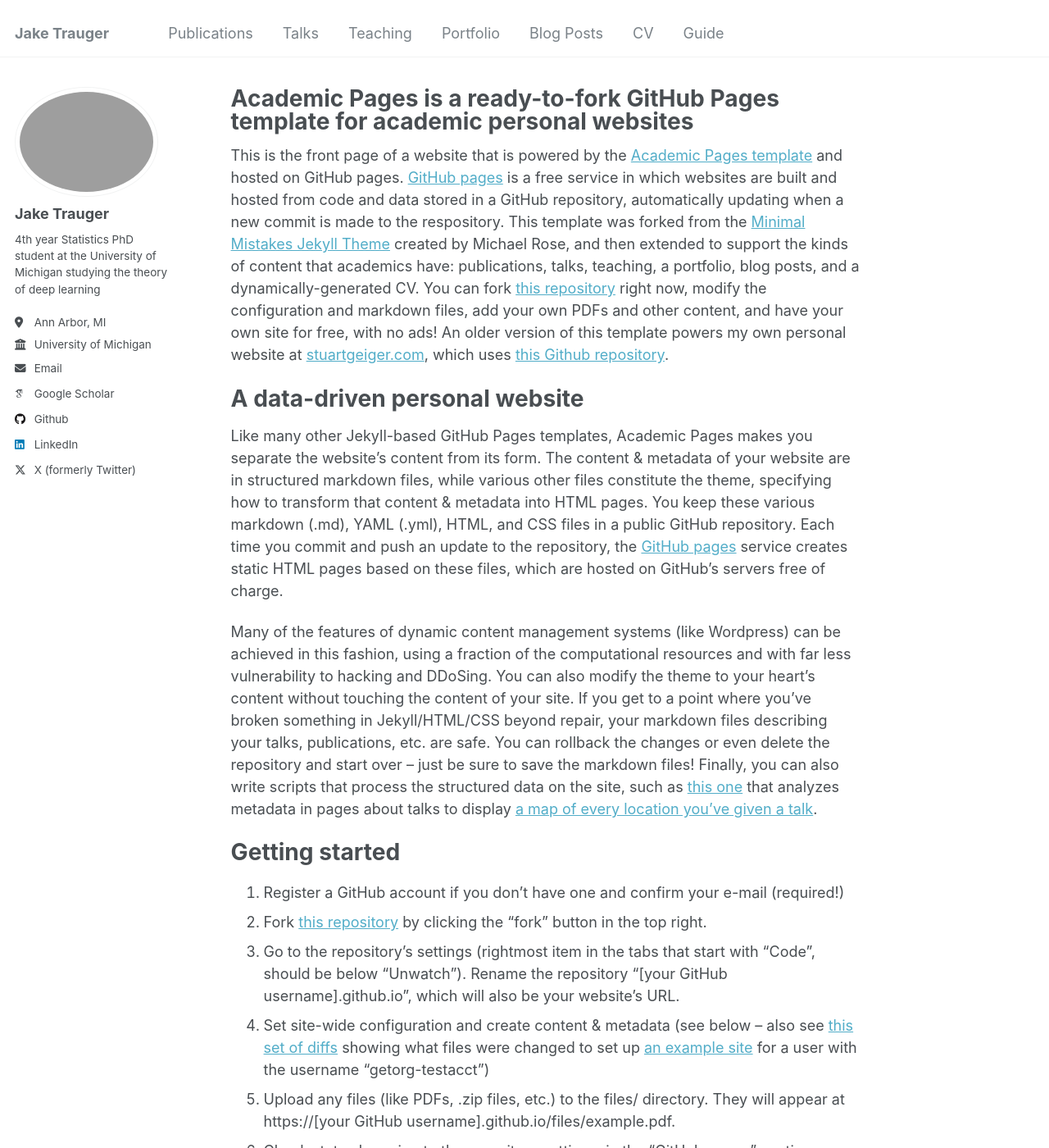
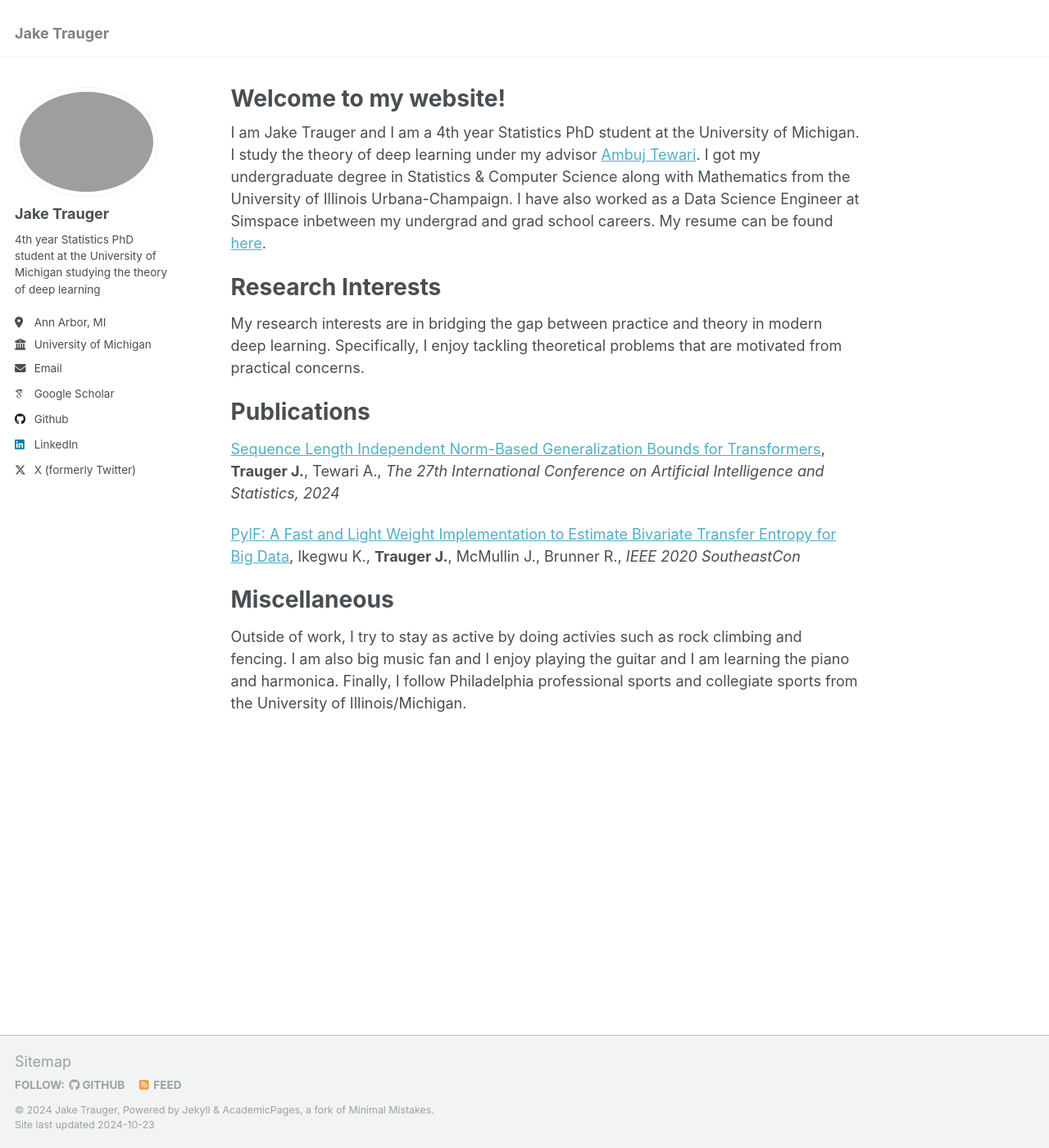
Before and after one commit to traugerjacob/traugerjacob.github.io, a Jekyll site: the page built from _pages/about.md, in a window 1280 px wide and 1400 px high. Shown: the whole window at 82% size. Built offline with Jekyll 4.4.1, drawn with Linux system fonts in a browser that asks for light colours; some web fonts are replaced; some of the changed text lies outside the part shown.

Commit message:
wrote about section, deleted other pages from website, and added resume

```diff
--- a/_config.yml
+++ b/_config.yml
@@ -21,7 +21,7 @@ repository               : "traugerjacob/traugerjacob.github.io"
 #               Additional customization can be done by editing /_includes/author-profile.html
 author:
   # Biographic information
-  avatar           : "picture.jpeg"
+  avatar           : "picture.jpg"
   name             : "Jake Trauger"
   pronouns         : # example: "she/her"
   bio              : "4th year Statistics PhD student at the University of Michigan studying the theory of deep learning"
--- a/_pages/about.md
+++ b/_pages/about.md
@@ -1,49 +1,23 @@
 ---
 permalink: /
-title: "Academic Pages is a ready-to-fork GitHub Pages template for academic personal websites"
+title: "Welcome to my website!"
 author_profile: true
 redirect_from:
   - /about/
   - /about.html
 ---
+I am Jake Trauger and I am a 4th year Statistics PhD student at the University of Michigan. I study the theory of deep learning under my advisor [Ambuj Tewari](https://www.ambujtewari.com/). I got my undergraduate degree in Statistics & Computer Science along with Mathematics from the University of Illinois Urbana-Champaign. I have also worked as a Data Science Engineer at Simspace inbetween my undergrad and grad school careers. My resume can be found [here](https://traugerjacob.github.io/files/Resume_Jacob_Trauger.pdf).
 
-This is the front page of a website that is powered by the [Academic Pages template](https://github.com/academicpages/academicpages.github.io) and hosted on GitHub pages. [GitHub pages](https://pages.github.com) is a free service in which websites are built and hosted from code and data stored in a GitHub repository, automatically updating when a new commit is made to the respository. This template was forked from the [Minimal Mistakes Jekyll Theme](https://mmistakes.github.io/minimal-mistakes/) created by Michael Rose, and then extended to support the kinds of content that academics have: publications, talks, teaching, a portfolio, blog posts, and a dynamically-generated CV. You can fork [this repository](https://github.com/academicpages/academicpages.github.io) right now, modify the configuration and markdown files, add your own PDFs and other content, and have your own site for free, with no ads! An older version of this template powers my own personal website at [stuartgeiger.com](http://stuartgeiger.com), which uses [this Github repository](https://github.com/staeiou/staeiou.github.io).
+Research Interests
+======
+My research interests are in bridging the gap between practice and theory in modern deep learning. Specifically, I enjoy tackling theoretical problems that are motivated from practical concerns.
 
-A data-driven personal website
+Publications
 ======
-Like many other Jekyll-based GitHub Pages templates, Academic Pages makes you separate the website's content from its form. The content & metadata of your website are in structured markdown files, while various other files constitute the theme, specifying how to transform that content & metadata into HTML pages. You keep these various markdown (.md), YAML (.yml), HTML, and CSS files in a public GitHub repository. Each time you commit and push an update to the repository, the [GitHub pages](https://pages.github.com/) service creates static HTML pages based on these files, which are hosted on GitHub's servers free of charge.
+[Sequence Length Independent Norm-Based Generalization Bounds for Transformers](https://proceedings.mlr.press/v238/trauger24a.html), **Trauger J.**, Tewari A., _The 27th International Conference on Artificial Intelligence and Statistics, 2024_
 
-Many of the features of dynamic content management systems (like Wordpress) can be achieved in this fashion, using a fraction of the computational resources and with far less vulnerability to hacking and DDoSing. You can also modify the theme to your heart's content without touching the content of your site. If you get to a point where you've broken something in Jekyll/HTML/CSS beyond repair, your markdown files describing your talks, publications, etc. are safe. You can rollback the changes or even delete the repository and start over -- just be sure to save the markdown files! Finally, you can also write scripts that process the structured data on the site, such as [this one](https://github.com/academicpages/academicpages.github.io/blob/master/talkmap.ipynb) that analyzes metadata in pages about talks to display [a map of every location you've given a talk](https://academicpages.github.io/talkmap.html).
+[PyIF: A Fast and Light Weight Implementation to Estimate Bivariate Transfer Entropy for Big Data](https://ieeexplore.ieee.org/abstract/document/9249650), Ikegwu K., **Trauger J.**, McMullin J., Brunner R., _IEEE 2020 SoutheastCon_
 
-Getting started
+Miscellaneous
 ======
-1. Register a GitHub account if you don't have one and confirm your e-mail (required!)
-1. Fork [this repository](https://github.com/academicpages/academicpages.github.io) by clicking the "fork" button in the top right.
-1. Go to the repository's settings (rightmost item in the tabs that start with "Code", should be below "Unwatch"). Rename the repository "[your GitHub username].github.io", which will also be your website's URL.
-1. Set site-wide configuration and create content & metadata (see below -- also see [this set of diffs](http://archive.is/3TPas) showing what files were changed to set up [an example site](https://getorg-testacct.github.io) for a user with the username "getorg-testacct")
-1. Upload any files (like PDFs, .zip files, etc.) to the files/ directory. They will appear at https://[your GitHub username].github.io/files/example.pdf.
-1. Check status by going to the repository settings, in the "GitHub pages" section
-
-Site-wide configuration
-------
-The main configuration file for the site is in the base directory in [_config.yml](https://github.com/academicpages/academicpages.github.io/blob/master/_config.yml), which defines the content in the sidebars and other site-wide features. You will need to replace the default variables with ones about yourself and your site's github repository. The configuration file for the top menu is in [_data/navigation.yml](https://github.com/academicpages/academicpages.github.io/blob/master/_data/navigation.yml). For example, if you don't have a portfolio or blog posts, you can remove those items from that navigation.yml file to remove them from the header.
-
-Create content & metadata
-------
-For site content, there is one markdown file for each type of content, which are stored in directories like _publications, _talks, _posts, _teaching, or _pages. For example, each talk is a markdown file in the [_talks directory](https://github.com/academicpages/academicpages.github.io/tree/master/_talks). At the top of each markdown file is structured data in YAML about the talk, which the theme will parse to do lots of cool stuff. The same structured data about a talk is used to generate the list of talks on the [Talks page](https://academicpages.github.io/talks), each [individual page](https://academicpages.github.io/talks/2012-03-01-talk-1) for specific talks, the talks section for the [CV page](https://academicpages.github.io/cv), and the [map of places you've given a talk](https://academicpages.github.io/talkmap.html) (if you run this [python file](https://github.com/academicpages/academicpages.github.io/blob/master/talkmap.py) or [Jupyter notebook](https://github.com/academicpages/academicpages.github.io/blob/master/talkmap.ipynb), which creates the HTML for the map based on the contents of the _talks directory).
-
-**Markdown generator**
-
-I have also created [a set of Jupyter notebooks](https://github.com/academicpages/academicpages.github.io/tree/master/markdown_generator
-) that converts a CSV containing structured data about talks or presentations into individual markdown files that will be properly formatted for the Academic Pages template. The sample CSVs in that directory are the ones I used to create my own personal website at stuartgeiger.com. My usual workflow is that I keep a spreadsheet of my publications and talks, then run the code in these notebooks to generate the markdown files, then commit and push them to the GitHub repository.
-
-How to edit your site's GitHub repository
-------
-Many people use a git client to create files on their local computer and then push them to GitHub's servers. If you are not familiar with git, you can directly edit these configuration and markdown files directly in the github.com interface. Navigate to a file (like [this one](https://github.com/academicpages/academicpages.github.io/blob/master/_talks/2012-03-01-talk-1.md) and click the pencil icon in the top right of the content preview (to the right of the "Raw | Blame | History" buttons). You can delete a file by clicking the trashcan icon to the right of the pencil icon. You can also create new files or upload files by navigating to a directory and clicking the "Create new file" or "Upload files" buttons.
-
-Example: editing a markdown file for a talk
-![Editing a markdown file for a talk](/images/editing-talk.png)
-
-For more info
-------
-More info about configuring Academic Pages can be found in [the guide](https://academicpages.github.io/markdown/). The [guides for the Minimal Mistakes theme](https://mmistakes.github.io/minimal-mistakes/docs/configuration/) (which this theme was forked from) might also be helpful.
+Outside of work, I try to stay as active by doing activies such as rock climbing and fencing. I am also big music fan and I enjoy playing the guitar and I am learning the piano and harmonica. Finally, I follow Philadelphia professional sports and collegiate sports from the University of Illinois/Michigan.
```
Also changed, not shown: _data/navigation.yml (+14 -14 lines), 1 other file.
